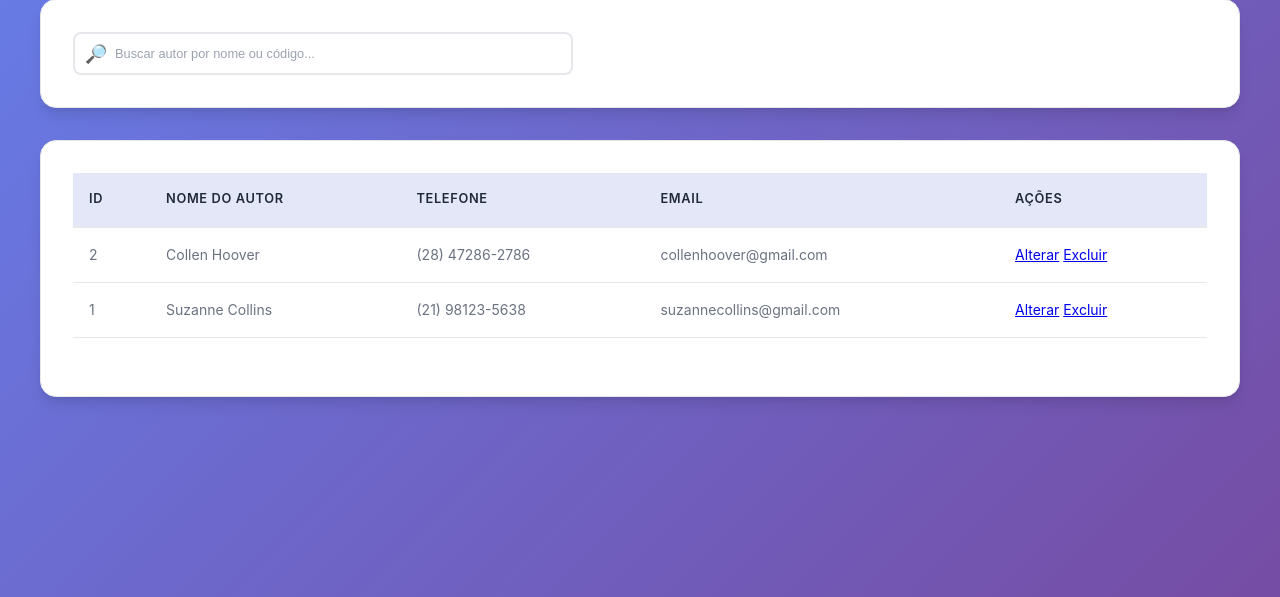
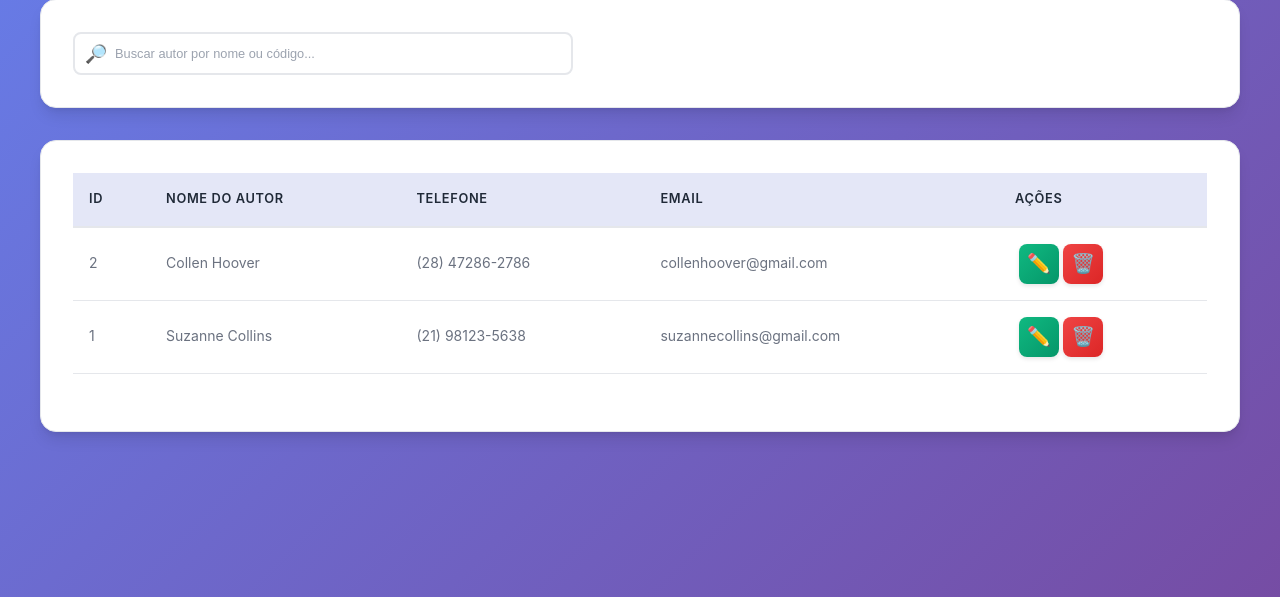
Before and after one commit to laragoritob/ONG_Biblioteca_SA_NOVO, a PHP site: page /subtelas/consultar_autor.php in a window 1280 px wide. Shown: the part 148-745 px from the top of the page. Run offline with PHP 8.4, Linux system fonts and the light colour scheme; the visitor is signed in with stand-in values (Sample User, id 1); data comes from the database, SQL or seed files in the repository; some libraries are stand-ins or nearby versions.

Commit message:
Consultar Autor
Alterações de botões e validações

```diff
--- a/subtelas/consultar_autor.php
+++ b/subtelas/consultar_autor.php
@@ -2,8 +2,8 @@
 session_start();
 require_once '../conexao.php';
 
-//VERIFCA SE O USARIO TEM PERMISSAO DE adm OU secretaria
-if($_SESSION['perfil'] !=1){
+//VERIFICA SE O USUARIO TEM PERMISSAO DE GERENTE
+if(!isset($_SESSION['perfil']) || $_SESSION['perfil'] != 1){
   echo "<script>alert('Acesso negado!');window.location.href='../gerente.php';</script>";
   exit();
 }
@@ -53,6 +53,11 @@ if($_SERVER["REQUEST_METHOD"] == "POST" && !empty($_POST['busca'])){
   <link rel="stylesheet" type="text/css" href="subtelas_css/consultas.css" />
   <link rel="stylesheet" type="text/css" href="subtelas_css/sidebar.css">
   <script src="https://cdn.jsdelivr.net/npm/sweetalert2@11"></script>
+  <style>
+    a {
+        text-decoration: none;
+    }
+    </style>
 </head>
 
 <body>
@@ -90,18 +95,30 @@ if($_SERVER["REQUEST_METHOD"] == "POST" && !empty($_POST['busca'])){
                 <td> <?=htmlspecialchars($autor_item['Telefone'])?></td>
                 <td> <?=htmlspecialchars($autor_item['Email'])?></td>
                 <td>
-                    <a href="alterar_autor.php?id=<?=htmlspecialchars($autor_item['Cod_Autor'])?>">Alterar</a>
-                    <a href="excluir_autor.php?id=<?=htmlspecialchars($autor_item['Cod_Autor'])?>" onclick="return confirm('Tem certeza que deseja excluir este autor?')">Excluir</a>
-                </td>
-            </tr>
+                <button style="margin-right: 0.01rem;" onclick="editarAutor(<?= $autor_item['Cod_Autor'] ?>)">✏️</button>
+                <button style="margin-left: 0.01rem;" onclick="excluirAutor(<?= $autor_item['Cod_Autor'] ?>)">🗑️</button>
+              </td>
+             </tr>
             <?php endforeach;?>
         </table>
         <?php else:?>
             <p> Nenhum autor encontrado.</p>
         <?php endif;?>
-                 <br>
+              <br>
          </nav>
     </div>
   <script src="subtelas_javascript/sidebar.js"></script>
 </body>
+  <script>
+    function editarAutor(id) {
+      window.location.href = 'alterar_autor.php?id=' + id;
+    }
+// Função para excluir funcionário
+function excluirAutor(id) {
+    if (confirm('Tem certeza que deseja excluir este autor?')) {
+        // Redirecionar para a página de exclusão com o ID do autor
+        window.location.href = 'excluir_autor.php?id=' + id;
+    }
+}
+  </script>
 </html>
```
